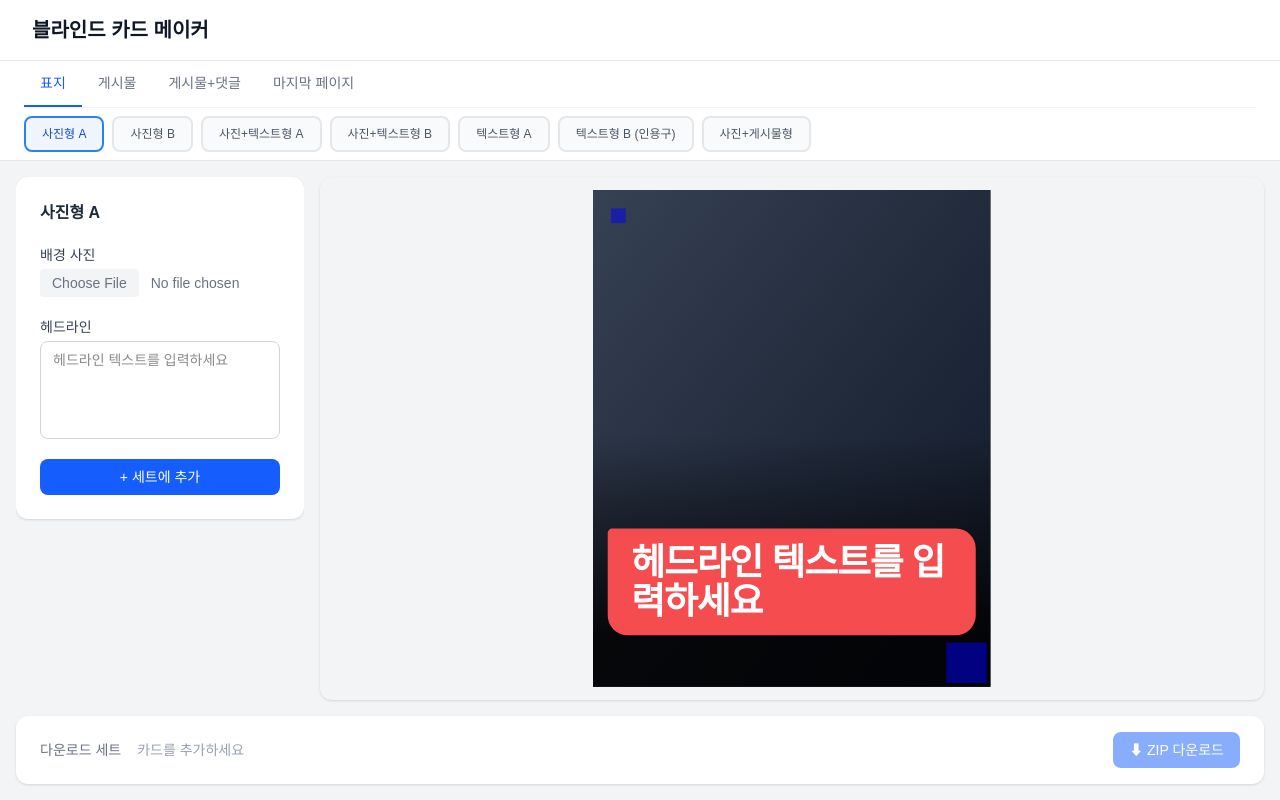
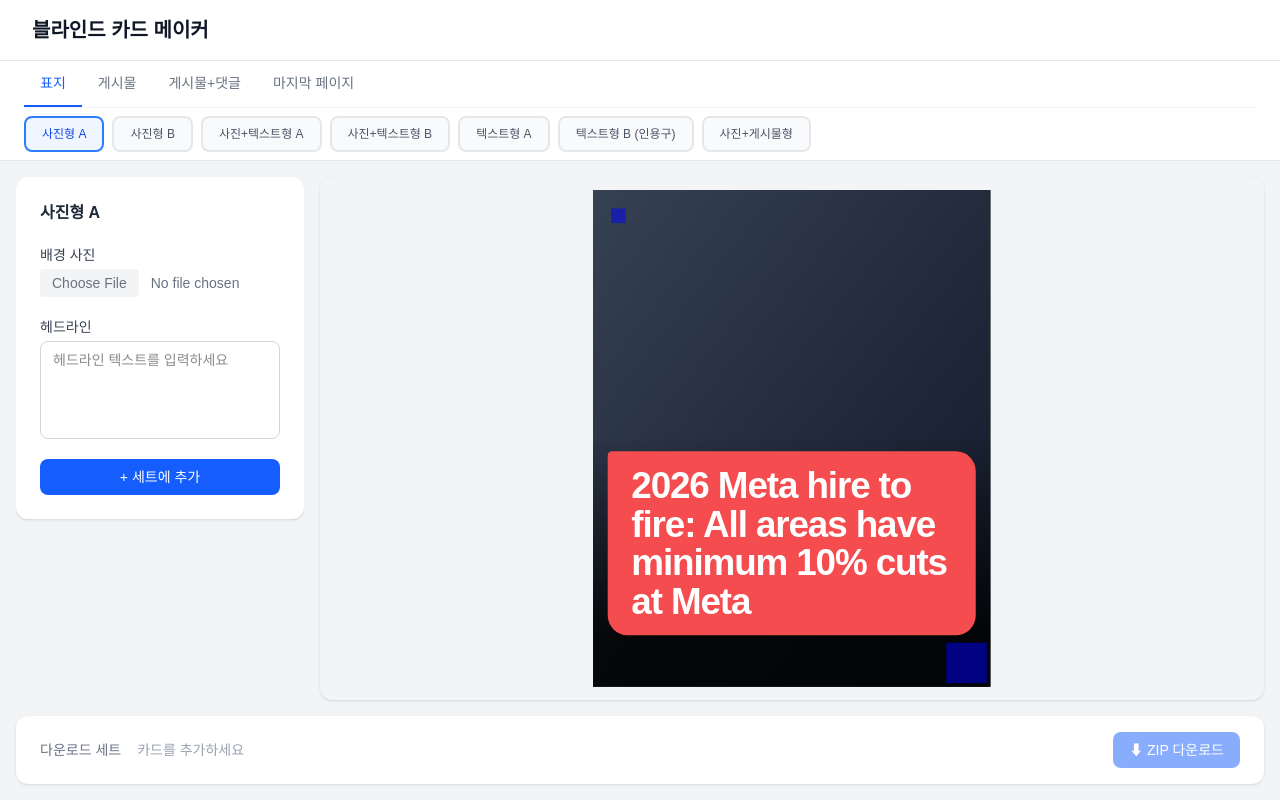
Before and after one commit to deanjobs-design/blind-insta-card-maker, a Next.js app: page / in a window 1280 px wide. Built offline with nearby package versions, Linux system fonts and the light colour scheme; a web font is replaced by a local one.

Commit message:
chore: update all cover template sample text to Meta headline

```diff
--- a/components/Templates/cover/Photo01.tsx
+++ b/components/Templates/cover/Photo01.tsx
@@ -44,7 +44,7 @@
             margin: 0,
             wordBreak: 'break-word',
           }}>
-            {values.headline || '헤드라인 텍스트를 입력하세요'}
+            {values.headline || '2026 Meta hire to fire: All areas have minimum 10% cuts at Meta'}
           </p>
         </div>
       </div>
--- a/components/Templates/cover/Photo02.tsx
+++ b/components/Templates/cover/Photo02.tsx
@@ -36,7 +36,7 @@
           wordBreak: 'break-word',
           flex: 1,
         }}>
-          {values.headline || '헤드라인 텍스트를 입력하세요'}
+          {values.headline || '2026 Meta hire to fire: All areas have minimum 10% cuts at Meta'}
         </p>
       </div>
 
--- a/components/Templates/cover/PhotoComment.tsx
+++ b/components/Templates/cover/PhotoComment.tsx
@@ -79,7 +79,7 @@
             margin: 0,
             wordBreak: 'break-word',
           }}>
-            {values.postBody || '게시물 본문 내용이 여기에 표시됩니다.'}
+            {values.postBody || '2026 Meta hire to fire: All areas have minimum 10% cuts at Meta'}
           </p>
         </div>
       </div>
--- a/components/Templates/cover/PhotoText01.tsx
+++ b/components/Templates/cover/PhotoText01.tsx
@@ -28,7 +28,7 @@
         margin: 0,
         wordBreak: 'break-word',
       }}>
-        {values.title || '타이틀 텍스트를 입력하세요'}
+        {values.title || '2026 Meta hire to fire: All areas have minimum 10% cuts at Meta'}
       </p>
 
       {/* Blind logo bottom-left */}
--- a/components/Templates/cover/PhotoText02.tsx
+++ b/components/Templates/cover/PhotoText02.tsx
@@ -40,7 +40,7 @@
             margin: 0,
             wordBreak: 'break-word',
           }}>
-            {values.headline || '헤드라인 텍스트'}
+            {values.headline || '2026 Meta hire to fire: All areas have minimum 10% cuts at Meta'}
           </p>
           {values.body && (
             <p style={{
--- a/components/Templates/cover/Text01.tsx
+++ b/components/Templates/cover/Text01.tsx
@@ -34,7 +34,7 @@
             whiteSpace: 'pre-wrap',
           }}
         >
-          {values.announcement || '텍스트를 입력하세요'}
+          {values.announcement || '2026 Meta hire to fire: All areas have minimum 10% cuts at Meta'}
         </p>
       </div>
     </div>
--- a/components/Templates/cover/Text02.tsx
+++ b/components/Templates/cover/Text02.tsx
@@ -37,7 +37,7 @@
             whiteSpace: 'pre-wrap',
           }}
         >
-          {values.quote || '인용구를 입력하세요'}
+          {values.quote || '2026 Meta hire to fire: All areas have minimum 10% cuts at Meta'}
         </p>
       </div>
 
```
